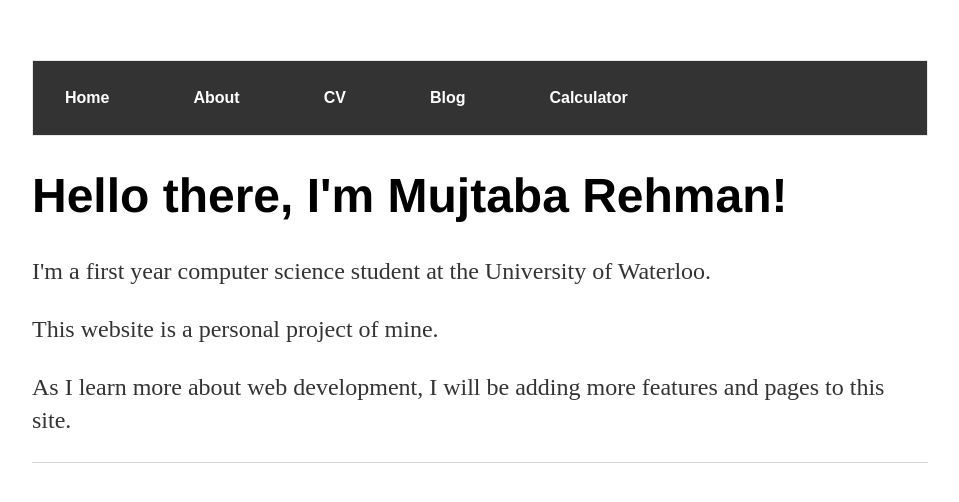
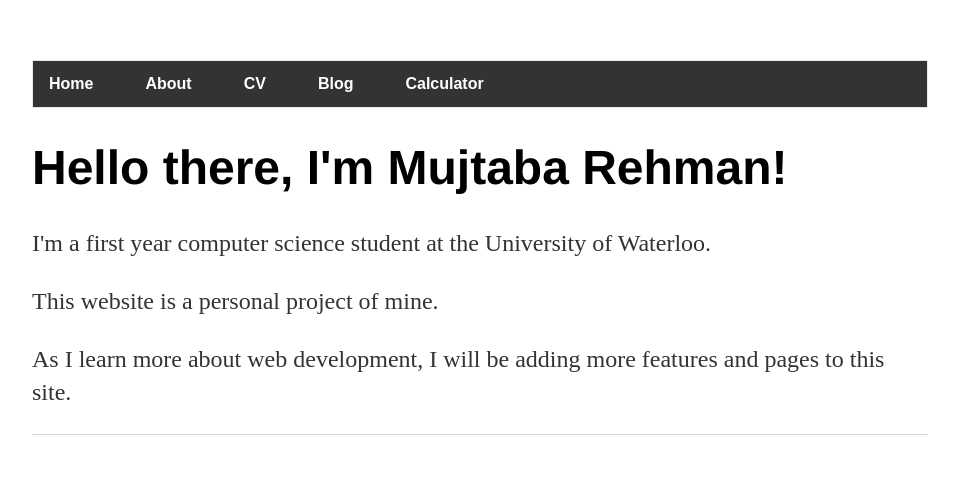
Before and after one commit to RehmanMujtaba/old-website, a Jekyll site: the page built from index.html, in a window 1280 px wide. Shown: the top 502 px of the page, without its empty margins (160-1119 px from the left). Built offline with Jekyll 4.4.1, drawn with Linux system fonts in a browser that asks for light colours.

Commit message:
Update main.css

```diff
--- a/css/main.css
+++ b/css/main.css
@@ -1,13 +1,4 @@
 body {
-    margin: 60px auto;
-    width: 70%;
-}
-
-nav ul {
-    font-family:'Arial';
-    display: block;
-    border: 1px solid #e7e7e7;
-    overflow: hiddenbody {
     margin: 60px auto;
     width: 70%;
 }
@@ -102,85 +93,3 @@ ul.posts {
 ul.posts li {
     list-style: none;
 }
-    background-color: #333;
-    padding: 0;
-    margin: 0;
-    overflow: hidden;
-    list-style: none;
-    font-weight: bold;
-}
-
-nav ul li{
-    display: inline;
-    color: #666;
-    float: left;
-    margin-right: 20px;
-}
-
-a {
-   display: block;
-   color: white;
-   text-align: center;
-   padding: 14px 16px;
-   text-decoration: none;
-}
-
-li a:hover:not(.active) {
-   background-color: #111;
-}
-
-a:hover {
-  background-color: #111;
-}
-
-footer ul {
-    font-family:'Helvetica', 'Arial', 'Sans-Serif';
-    list-style: none;
-    display: block;
-    font-weight: bold;
-}
-
-footer ul li {
-    display: inline;
-    margin-right: 20px;
-}
-
-b {
-    text-decoration: none;
-    color: #999;
-}
-
-b:hover {
-    text-decoration: underline;
-}
-
-h1 {
-    font-size: 3em;
-    font-family:'Helvetica', 'Arial', 'Sans-Serif';
-}
-
-p {
-    font-size: 1.5em;
-    line-height: 1.4em;
-    color: #333;
-}
-
-footer {
-    border-top: 1px solid #d5d5d5;
-    font-size: .8em;
-}
-
-ul.posts {
-    margin: 20px auto 40px;
-    font-size: 1.5em;
-}
-
-ul.posts li {
-    list-style: none;
-}
-
-.link {
-  color: grey;
-  text-align: left;
-  display: block
-}
```
